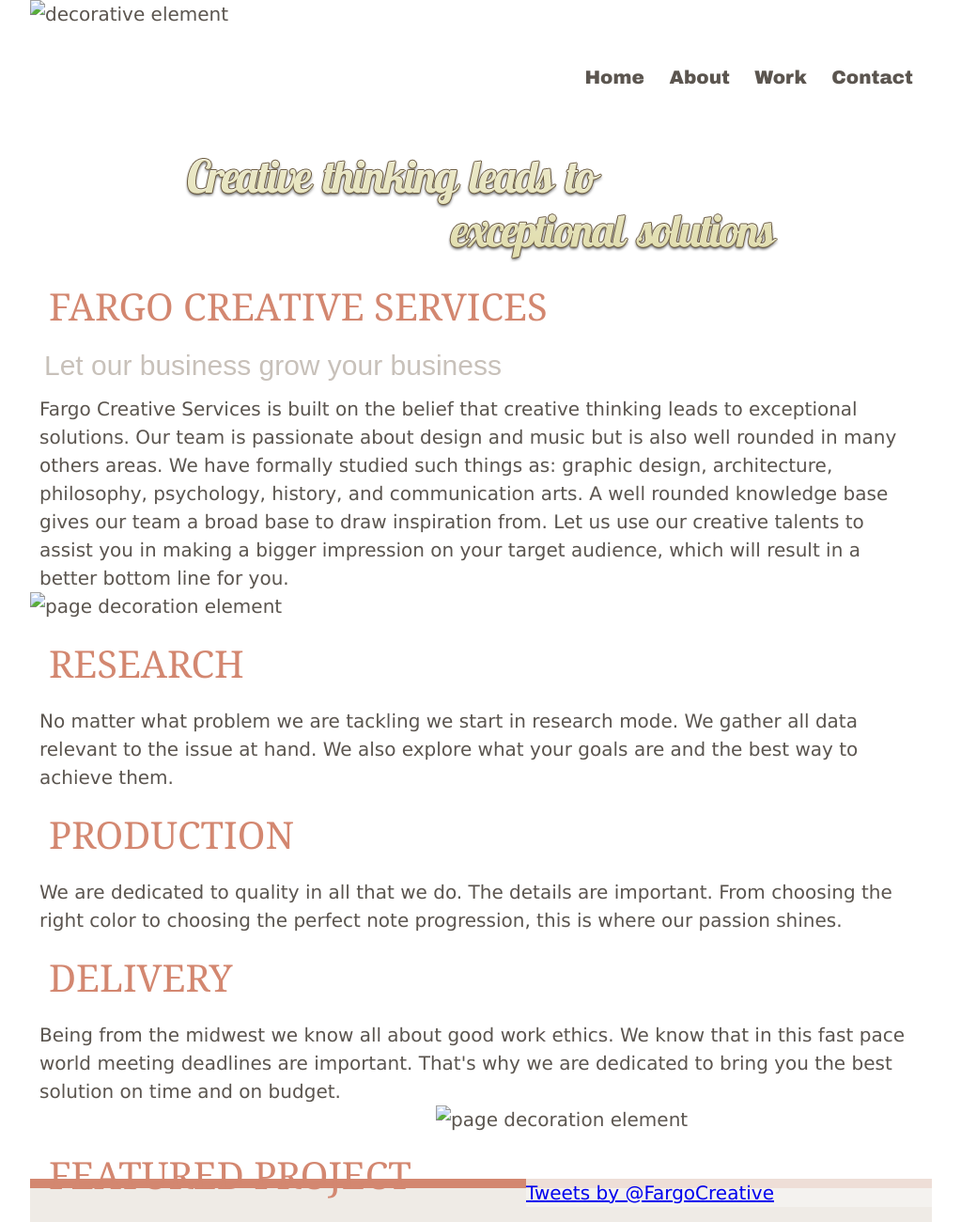
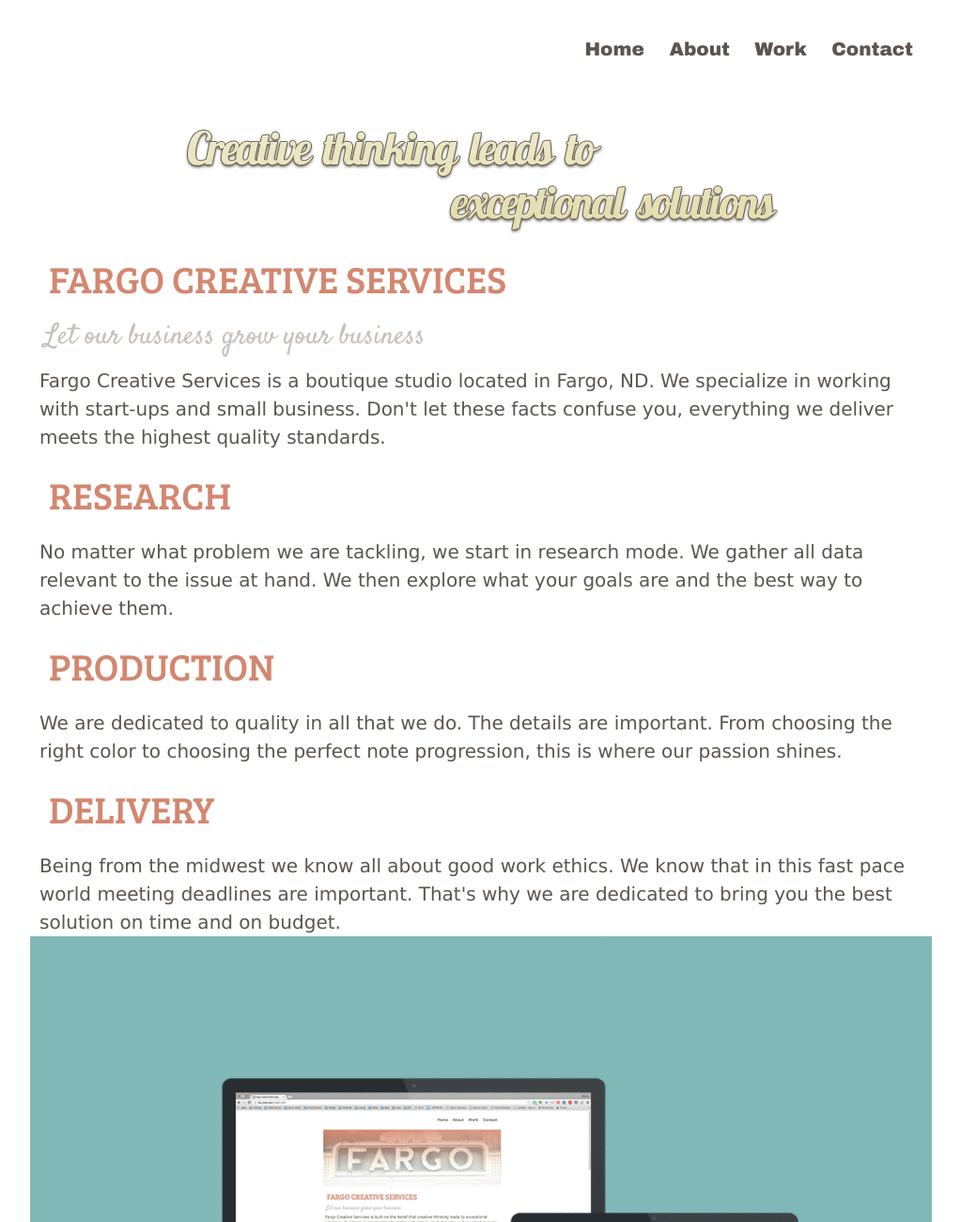
Before and after one commit to BeataWoyen/Fargo-Creative-Services-website, a plain HTML site: page about.html in a window 1280 px wide. Shown: the top 1300 px of the page at 94% size, without its empty margins (128-1151 px from the left). Drawn offline with Linux system fonts and the light colour scheme.

Commit message:
applied new HTML to header and footer of about page. linked new style sheet.

```diff
--- a/about.html
+++ b/about.html
@@ -1,10 +1,13 @@
-<!DOCTYPE HTML>
+<!DOCTYPE html>
 <html>
 <head>
-<title>About Fargo Creative Services</title>
+
+<title>Fargo Creative Services</title>
 
 <link href="_css/main.css" rel="stylesheet" type="text/css">
-<link rel="icon" type="image/png" href="_images/faviconFCS.ico" />
+<link href='https://fonts.googleapis.com/css?family=Bree+Serif|Satisfy' rel='stylesheet' type='text/css'>
+<link rel="icon" type="image/png" href="_images/favicon.ico" />
+<meta name="viewport" content="width=device-width">
 
 <!--{iflt IE9}>
   <script src="http://html5shiv.googlecode.com/svn/trunk/html5.js"> </script>
@@ -13,74 +16,57 @@
 </head>
 
 <body onLoad="MM_preloadImages('_images/twitterPressed.gif','_images/facebookPressed.gif','_images/linkedInPressed.gif')">
+
   <div class="container">
 
-   <div class="header">
-	<header role="banner">
-        <div id="logo">
-        <div id="logo_divider">
-        <img src="_images/grayVertBar.gif"  alt="decorative element"></div>
-        </div>
+  <header role="main-header">
+
       <nav role="navigation">
           <ul>
-            	<li> <a href="index.html" title="home">Home </a></li>
+              <li> <a class="active"href="index.html" title="home">Home </a></li>
               <li> <a href="about.html" title="about">About</a></li>
               <li> <a href="work.html" title="work">Work</a></li>
               <li> <a href="contact.html" title="contact">Contact</a></li>
           </ul>
       </nav>
-        <!-- search field goes here
-
-      <div id="search-2" class="widget widget_search">
-		<form method="get" class="searchform" action="http://fargocreativeservices.com/" >
-
-
-			<input type="text" value="Search this website &hellip;" name="s" class="s" onfocus="if (this.value == 'Search this website &hellip;') {this.value = '';}" onblur="if (this.value == '') {this.value = 'Search this website &hellip;';}" />
-			<input type="submit" class="searchsubmit" value="Search" />
-		</form>  -->
-
    </header>
-   </div> <!--header-->
-
-
-
 
    <div class="featuredSaying"><img src="_images/creativethinking.png"  alt="Creative thinking leads to exceptional solutions">
    </div>
 
+   <div class="content">
 
-   <div class="content">
        <section class="overview" role="complementary">
          <hgroup>
            <h1>Fargo Creative Services</h1>
            <h2>Let our business grow your business</h2>
          </hgroup>
-         <p>Fargo Creative Services is built on the belief that creative thinking leads to exceptional solutions.  Our team is passionate about design and music but is also well rounded in many others areas.  We have formally studied such things as: graphic design, architecture, philosophy, psychology, history, and communication arts.  A well rounded knowledge base gives our team a broad base to draw inspiration from.  Let us use our creative talents to assist you in making a bigger impression on your target audience, which will result in a better bottom line for you.</p>
+         <p>Fargo Creative Services is a boutique studio located in Fargo, ND. We specialize in working with start-ups and small business. Don't let these facts confuse you, everything we deliver meets the highest quality standards.</p>
 
         </section> <!--overview-->
 
          <section class="process" role="main">
          <div id="circles">
-         <img src="_images/about_circles_s1.gif" alt="page decoration element"></div>
+         </div>
            <div class="research">
              <h1>Research</h1>
-           <p>No matter what problem we are tackling we start in research mode.  We gather all data relevant to the issue at hand.  We also explore what your goals are and the best way to achieve them.</p>
+             <p>No matter what problem we are tackling, we start in research mode.  We gather all data relevant to the issue at hand.  We then explore what your goals are and the best way to achieve them.</p>
            </div>
 
            <div class="production">
              <h1>Production</h1>
              <p>We are dedicated to quality in all that we do.  The details are important.  From choosing the right color to choosing the perfect note progression, this is where our passion shines.</p>
+           </div>
 
-           </div>
             <div class="delivery">
              <h1>Delivery</h1>
              <p>Being from the midwest we know all about good work ethics.  We know that in this fast pace world meeting deadlines are important.  That's why we are dedicated to bring you the best solution on time and on budget.</p>
              </div>
          </section>  <!--services-->
 
-    <aside class="moreinfo" role="complementary">
+    <aside class="moreinfo group" role="complementary">
 
-          <img src="_images/02.jpg" width="960" height="auto" alt="page decoration element">
+          <img src="_images/my-site.gif" width="960" height="auto" alt="page decoration element">
 
          <div class="feature">
          <h1>Featured Project</h1>
@@ -88,19 +74,17 @@
          <p>Our featured project is a website, logo design, and entity branding for the Red River Web Group. As a new group they were looking for a clean modern inviting design to attract more members. We focused on branding across all social media outlets to give the new group more credibility.  To assist in attracting new members we set up a social media solution that gets their name out and provides industry news.</p>
        </div><!--feature-->
 
-
-
-
        <div class="twitter">
 
-         <a class="twitter-timeline" href="https://twitter.com/FargoCreative" data-widget-id="711739696385097728">Tweets by @FargoCreative</a>
+        <a class="twitter-timeline" href="https://twitter.com/FargoCreative" data-widget-id="712067214304681984" data-chrome="transparent">Tweets by @FargoCreative</a>
+
         <script>!function(d,s,id){var js,fjs=d.getElementsByTagName(s)[0],p=/^http:/.test(d.location)?'http':'https';if(!d.getElementById(id)){js=d.createElement(s);js.id=id;js.src=p+"://platform.twitter.com/widgets.js";fjs.parentNode.insertBefore(js,fjs);}}(document,"script","twitter-wjs");</script>
 
        </div>  <!--twitter-->
 
   </aside> <!--moreinfo-->
 
-     <div class="extrainfo">
+     <div class="extrainfo group">
 
       <div class="pinterest">
         <script
@@ -116,7 +100,6 @@
          data-pin-scale-width="80">
         </a>
       </div>  <!--pinterest-->
-
 
          <div class="secondary-nav">
           <h3> Pages </h3>
@@ -137,8 +120,6 @@
          </div> <!--social media-->
 
      </div>  <!--extrainfo-->
-
-
 
 
    </div> <!--content-->
@@ -175,6 +156,5 @@
       }
       </script>
 
-
 </body>
 </html>
```
Also changed, not shown: index.html (+0 -1 lines). Lines whose indentation alone changed are shown as unchanged.
